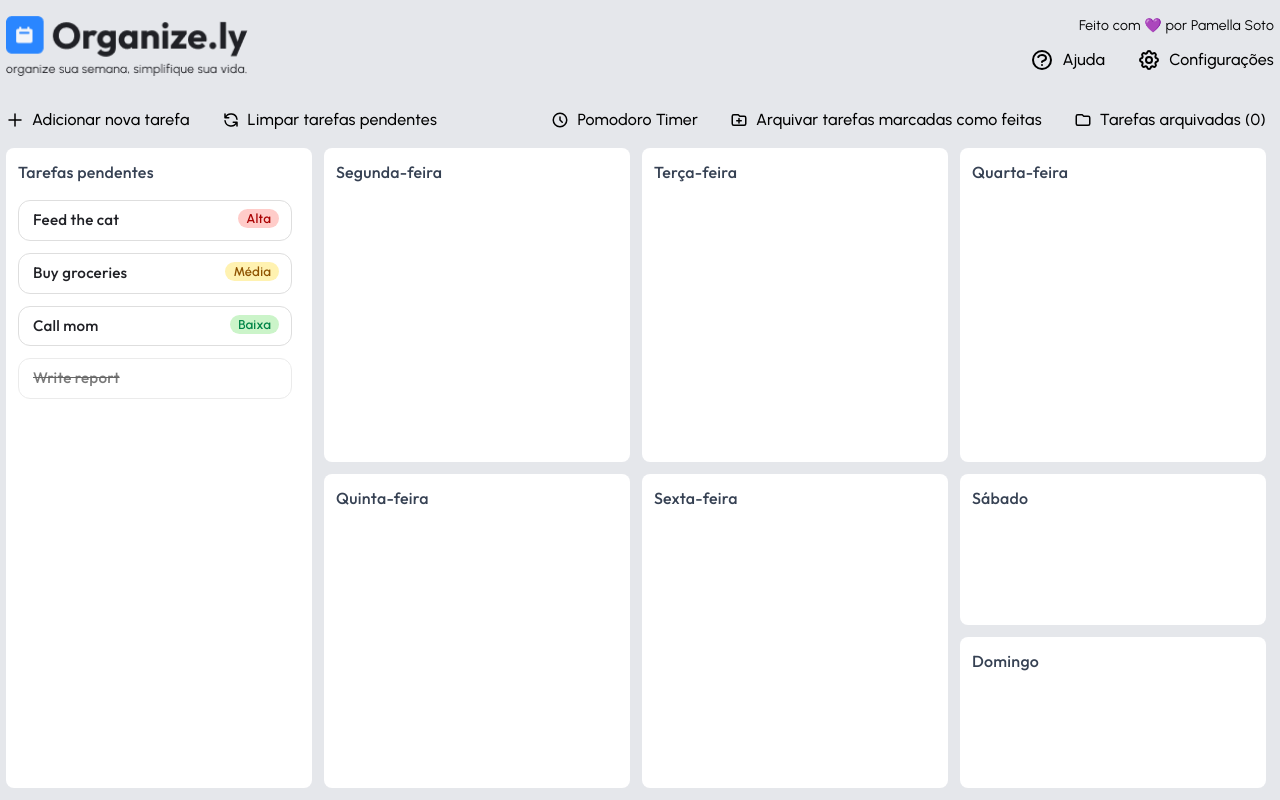
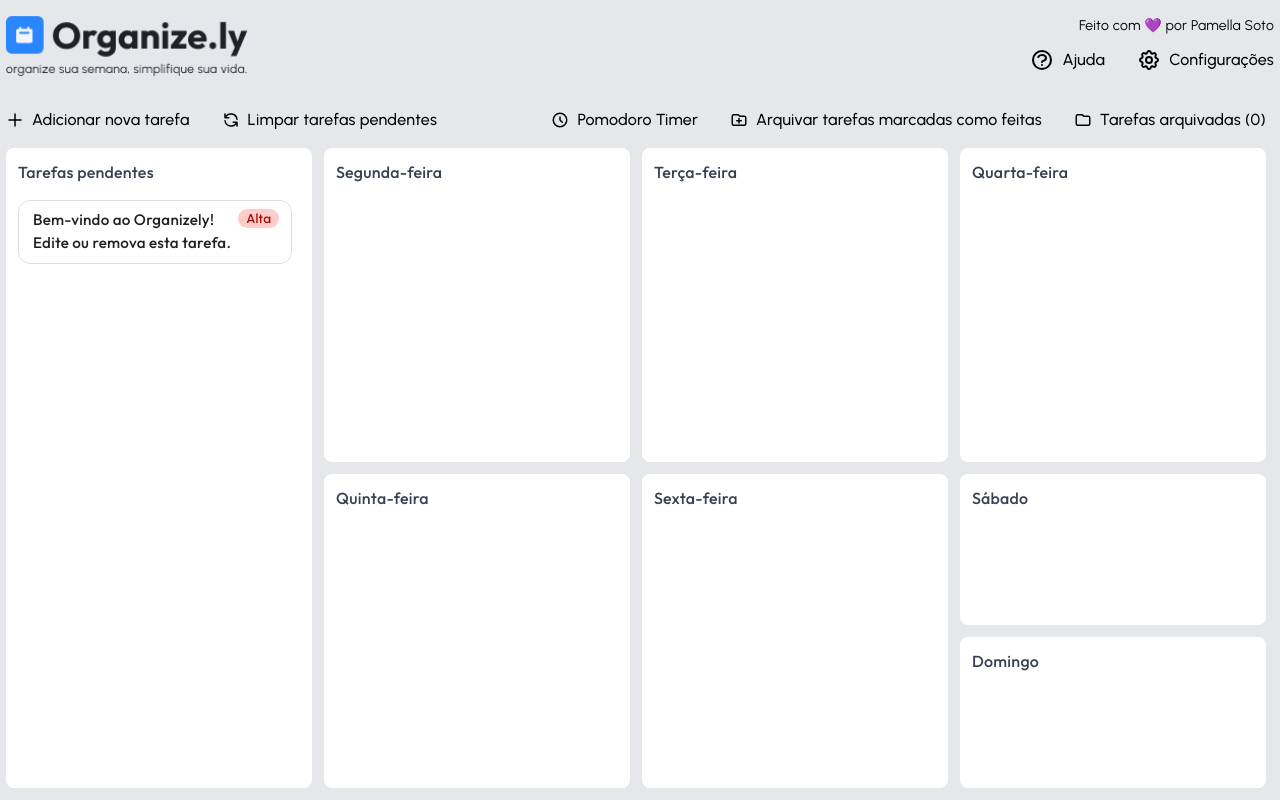
Before and after one commit to PamellaSoto/organizely, a React (Vite) app in the folder client/: page / in a window 1280 px wide. Built offline with nearby package versions, Linux system fonts and the light colour scheme.

Commit message:
feat(storage): add basic localStorage persistence for frontend data

```diff
--- a/client/src/Layout.jsx
+++ b/client/src/Layout.jsx
@@ -1,46 +1,33 @@
-import { useState, useRef } from "react";
+import { useState, useRef, useEffect } from "react";
 import Header from "./components/Header";
 import TaskGrid from "./components/TaskGrid";
 import MenuActions from "./components/MenuActions";
 import EditingTaskModal from "./components/EditingTaskModal";
 import Snackbar from "./components/Snackbar";
+import { loadTasksFromStorage, saveTasksToStorage } from "./utils/localStorage";
+
+const WELCOME_TASK = [
+  {
+    id: 1,
+    description: "Bem-vindo ao Organizely! Edite ou remova esta tarefa.",
+    isCompleted: false,
+    priority: 3,
+    category: "Chores",
+    container: "backlog",
+  }
+];
 
 const Layout = () => {
-  // backlog tasks
-  const [backlogTasks, setBacklogTasks] = useState([
-    {
-      id: 1,
-      description: "Feed the cat",
-      isCompleted: false,
-      priority: 3,
-      category: "Chores",
-      container: "backlog",
-    },
-    {
-      id: 2,
-      description: "Buy groceries",
-      isCompleted: false,
-      priority: 2,
-      category: "Errands",
-      container: "backlog",
-    },
-    {
-      id: 3,
-      description: "Call mom",
-      isCompleted: false,
-      priority: 1,
-      category: "Personal",
-      container: "backlog",
-    },
-    {
-      id: 4,
-      description: "Write report",
-      isCompleted: true,
-      priority: 0,
-      category: "Work",
-      container: "backlog",
-    },
-  ]);
+  // Load tasks from localStorage or use default tasks
+  const [backlogTasks, setBacklogTasks] = useState(() => {
+    const storedTasks = loadTasksFromStorage();
+    return storedTasks || WELCOME_TASK;
+  });
+
+  // Save tasks to localStorage whenever they change
+  useEffect(() => {
+    saveTasksToStorage(backlogTasks);
+  }, [backlogTasks]);
 
   const [modalVisible, setModalVisible] = useState(false);
   const [selectedTaskId, setSelectedTaskId] = useState(null);
--- /dev/null
+++ b/client/src/utils/localStorage.js
@@ -0,0 +1,29 @@
+const STORAGE_KEY = 'organizely_tasks';
+
+export const loadTasksFromStorage = () => {
+  try {
+    const stored = localStorage.getItem(STORAGE_KEY);
+    if (stored) {
+      return JSON.parse(stored);
+    }
+  } catch (error) {
+    console.error('Erro ao carregar tarefas do localStorage:', error);
+  }
+  return null;
+};
+
+export const saveTasksToStorage = (tasks) => {
+  try {
+    localStorage.setItem(STORAGE_KEY, JSON.stringify(tasks));
+  } catch (error) {
+    console.error('Erro ao salvar tarefas no localStorage:', error);
+  }
+};
+
+export const clearTasksFromStorage = () => {
+  try {
+    localStorage.removeItem(STORAGE_KEY);
+  } catch (error) {
+    console.error('Erro ao limpar tarefas do localStorage:', error);
+  }
+};
```
Also changed, not shown: client/src/utils/api.js (renamed from client/src/api/api.js).
